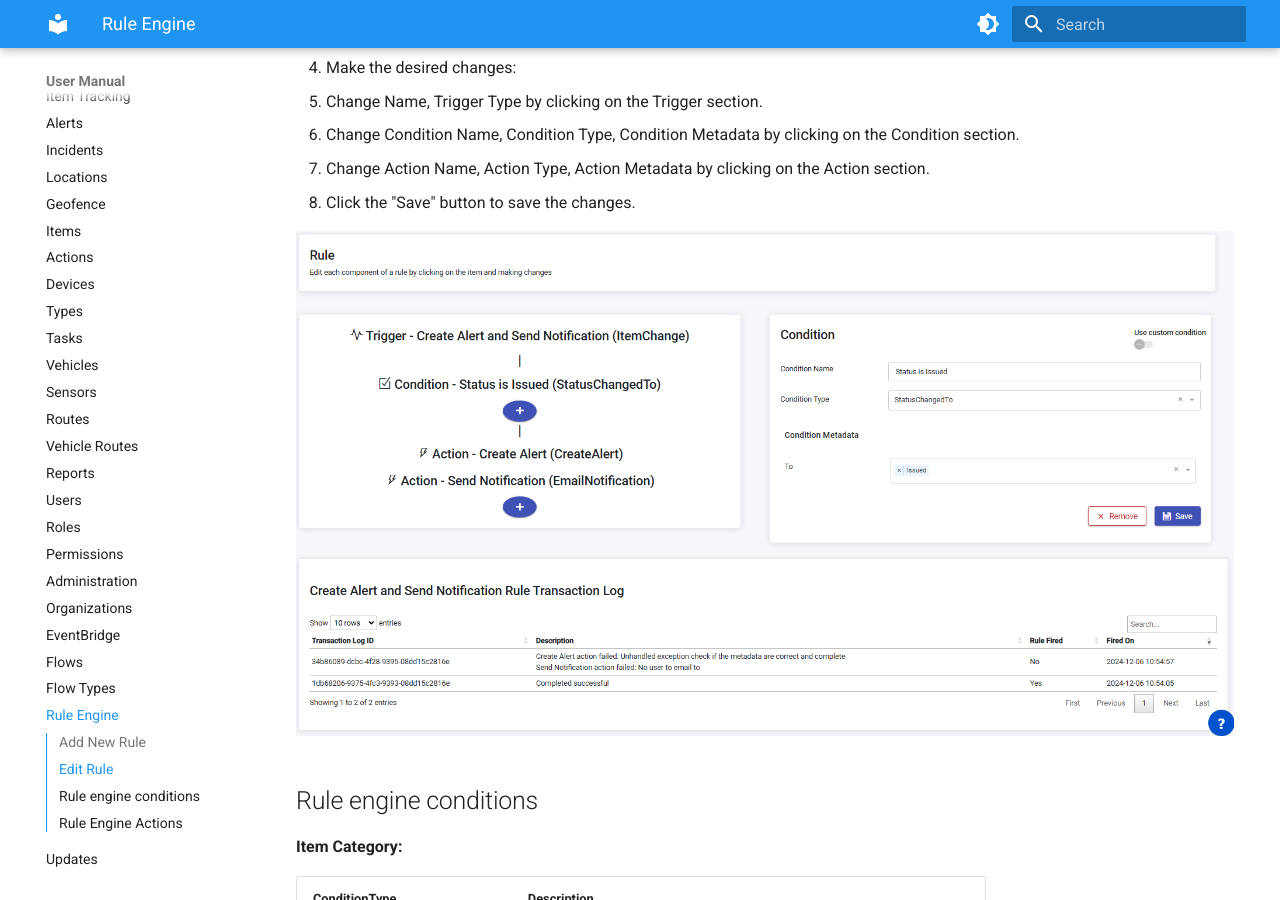
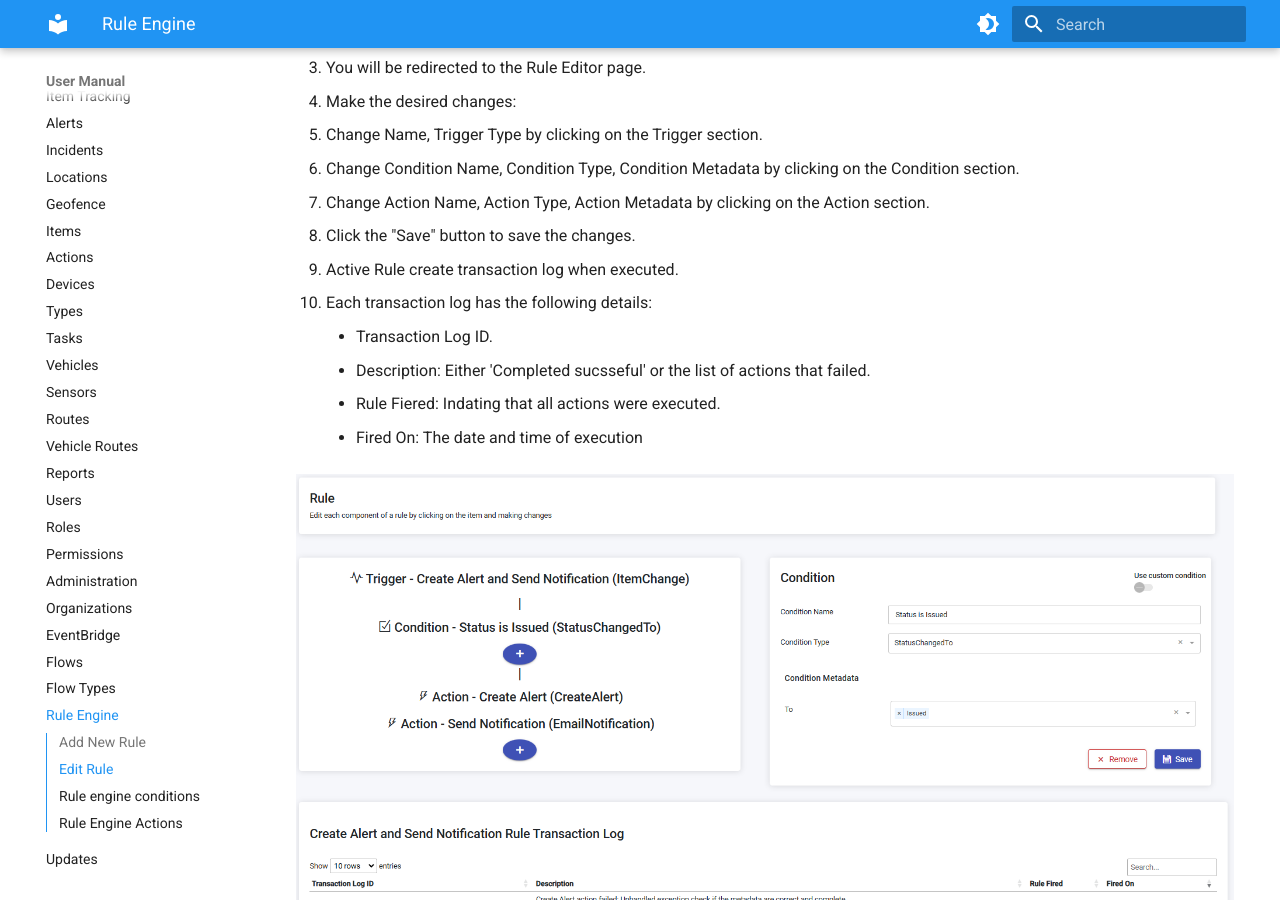
Before and after one commit to blueraintech/traxsense-user-manual, an MkDocs documentation site: the page built from docs/user_manual/ruleEngine.md, in a window 1280 px wide and 900 px high, scrolled down 1493 px. Built offline with MkDocs 1.6.1 and Material for MkDocs 9.7.7, drawn with Linux system fonts in a browser that asks for light colours; some of the changed text lies outside the part shown.

Commit message:
Updated rule engine user manual markdown

```diff
--- a/docs/user_manual/ruleEngine.md
+++ b/docs/user_manual/ruleEngine.md
@@ -9,6 +9,7 @@ To add a new rule, follow these steps:
 1. On the Rule Engine Page, click the "Add Rule" button.
 2. Fill in the required information:
    - Add Rule Name, Trigger Type.
+   - Choose to either activate the rule or not.
 3. Click the "Trigger Addition" button.
 4. Add conditions by providing Condition Name, Condition Type, and Condition Metadata.
 5. Add actions by providing Action Name, Action Type, and Action Metadata.
@@ -28,6 +29,12 @@ To edit an existing rule, follow these steps:
    - Change Condition Name, Condition Type, Condition Metadata by clicking on the Condition section.
    - Change Action Name, Action Type, Action Metadata by clicking on the Action section.
 5. Click the "Save" button to save the changes.
+6. Active Rule create transaction log when executed.
+   - Each transaction log has the following details:
+      - Transaction Log ID.
+      - Description: Either 'Completed sucsseful' or the list of actions that failed.
+      - Rule Fiered: Indating that all actions were executed.
+      - Fired On: The date and time of execution
 
 ![Alt text](../assets/images/ruleEngine/image-2.png)
 
```
